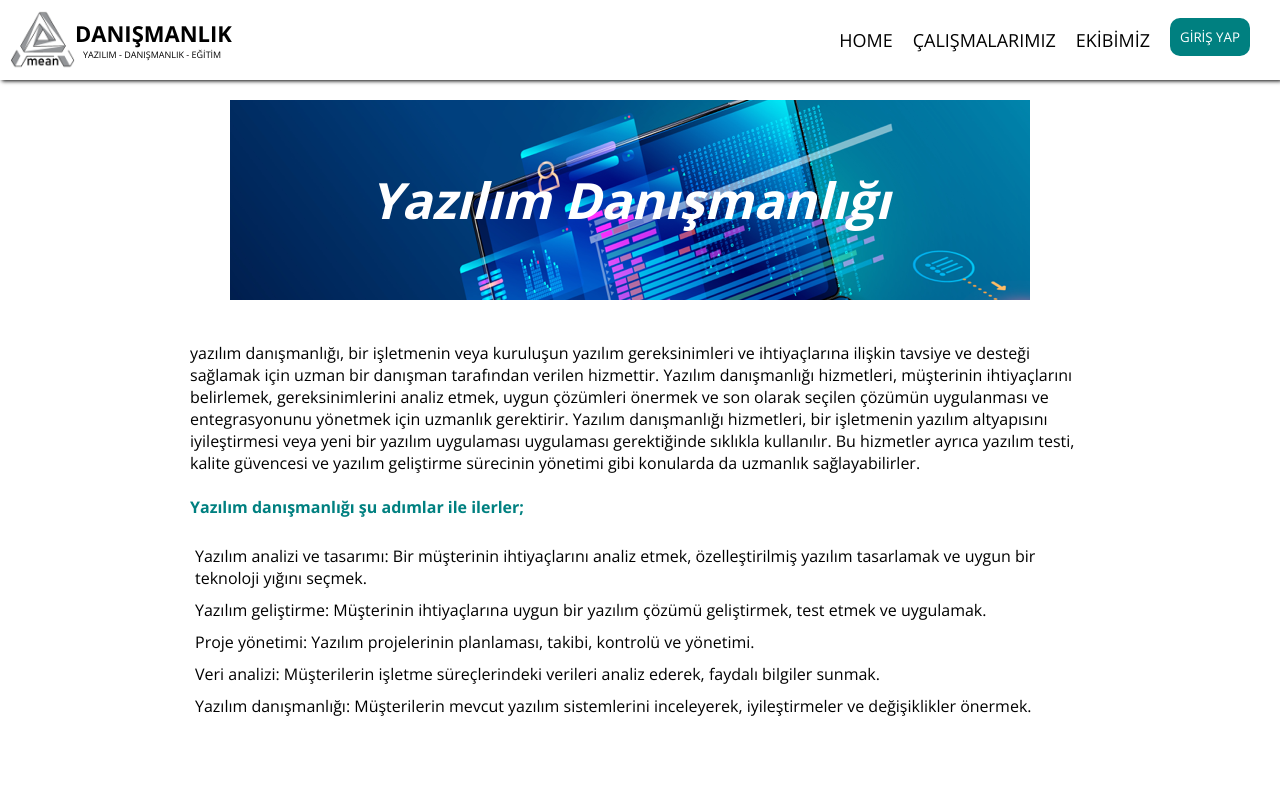
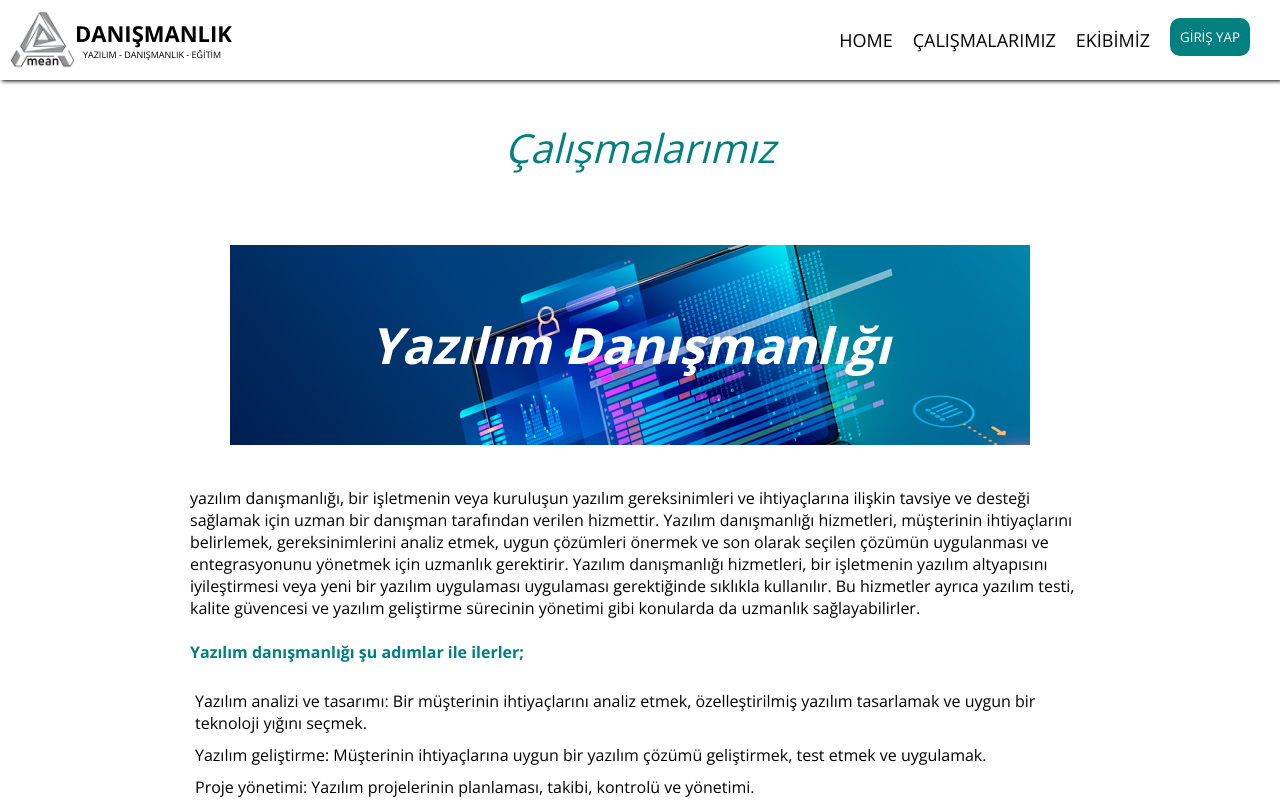
Before and after one commit to aliuner/amean-site, a React (Create React App) app in the folder my-app/: page /calismalarimiz in a window 1280 px wide. Shown: the top 800 px of the page. Built offline with nearby package versions, Linux system fonts and the light colour scheme.

Commit message:
anasayfadan çalışmalarımız sayfası için yönlendirme yapıldı

```diff
--- a/my-app/src/pages/Calismalarimiz.jsx
+++ b/my-app/src/pages/Calismalarimiz.jsx
@@ -5,7 +5,7 @@ const Calismalarimiz = () => {
     <div>
 
       <div className="calismalarimiz">
-
+      <center><p className='calisma-bslk'><i>Çalışmalarımız</i></p></center>
         <div className="calisma1">
           <div className="calisma1-img"><center><i><h1>Yazılım Danışmanlığı</h1></i></center></div>
           <div className="calisma1-text">
@@ -49,6 +49,7 @@ Eğitim danışmanları aynı zamanda öğrencilere, ders çalışma ve öğrenm
 Danışmanlık hizmetleri genellikle şirketlerin veya bireylerin iş süreçlerini iyileştirmelerine, verimliliklerini artırmalarına, risklerini yönetmelerine, yeni pazarlara açılmalarına, gelirlerini artırmalarına ve genel olarak daha iyi bir performans göstermelerine yardımcı olmak için sunulur.
 
 Danışmanlık hizmetleri, danışmanlık firmaları veya bağımsız danışmanlar tarafından sunulabilir. Danışmanlar, müşterilerine özelleştirilmiş çözümler sunmak için genellikle araştırma yaparlar ve müşterilerin ihtiyaçlarına uygun stratejiler ve planlar oluştururlar. Danışmanlık hizmetleri genellikle proje bazlı veya sürekli danışmanlık olarak sunulabilir.</p>
+
           </div>
 
         </div>
--- a/my-app/src/pages/Home.jsx
+++ b/my-app/src/pages/Home.jsx
@@ -11,7 +11,7 @@ const Home = () => {
       <div className="music-link">
 
         <center><p className='p'>Bir şarkı ile başlayalım mı?</p></center>
-        <p className='p2'><Link className='link' to="/video" > o zaman tıkla</Link></p>
+        <p className='p2'><Link className='link' to="/video" > O zaman buraya tıkla!</Link></p>
       </div>
     <div className='home'>
 
@@ -82,6 +82,8 @@ const Home = () => {
 <br></br>Danışman, sonuçları değerlendirmek ve işlemek için raporlar ve öneriler sunar.
 <br></br>Danışman, danışanın sürekli gelişimini takip eder ve gerektiğinde yeniden değerlendirme yapar.
 <br></br>Danışmanlık, işletme, insan kaynakları, yönetim, pazarlama, finans, teknoloji, hukuk ve diğer birçok alanda uygulanabilir. Danışmanlık hizmetleri, genellikle danışmanlık firmaları veya bağımsız danışmanlar tarafından sunulur ve genellikle ücretli bir hizmettir.
+<br /><br /><br /><br />
+<Link className="link" to="/calismalarimiz"><i><p className='p-yon'>Danışmanlık hizmetlerimiz ile ilgili detaylı bilgi için tıklayın... </p></i></Link>
 </p>
           </div>
 
--- a/my-app/src/pages/Login.jsx
+++ b/my-app/src/pages/Login.jsx
@@ -12,7 +12,7 @@ const Login = () => {
         <input required type="password" placeholder='password' />
         <button >GİRİŞ YAP</button>
         <p>Şifreniz yada kullanıcı adınız hatalı </p>
-        <span >Hala kayıt olmadınız mı?<br></br><Link to="/register">Kayıt Ol</Link></span>
+        <span >Hala kayıt olmadınız mı?<br></br><br /><Link  to="/register">Kayıt Ol</Link></span>
       </form>
     </div>
   )
--- a/my-app/src/style.scss
+++ b/my-app/src/style.scss
@@ -85,7 +85,15 @@
 
 
        .home{
+        .p-yon{
 
+            margin-left: 100px;
+            &:hover{
+                transition: .5s;
+                color: red;
+
+            }
+        }
 
 
         align-items: center;
@@ -99,6 +107,7 @@
         .content{
            .head{
             .header{
+                margin-top: 25px;
                 padding: 20px;
 
                 font-size: 40px;
@@ -140,6 +149,7 @@
         }
 
         .post2{
+
             flex-direction: row-reverse;
             justify-content: space-between;
             margin-top: 70px;
@@ -166,6 +176,7 @@
         }
 
         h1{
+
             font-size: 40px;
                 font-family: 'Open Sans', sans-serif;
                 color:teal
@@ -288,6 +299,13 @@
         }
 
         .calismalarimiz{
+            .calisma-bslk{
+                padding: 20px;
+
+                font-size: 40px;
+                font-family: 'Open Sans', sans-serif;
+                color:teal
+            }
             margin-top: 100px;
 
 
@@ -480,6 +498,7 @@
 
 
             .satir1{
+                border-top: 1px solid gray;
                 flex-wrap: wrap;
                 display: flex;
                 justify-content: space-between;
@@ -496,6 +515,9 @@
                 flex-wrap: wrap;
                 display: flex;
                 justify-content: space-between;
+
+
+
             }
         }
 
```
